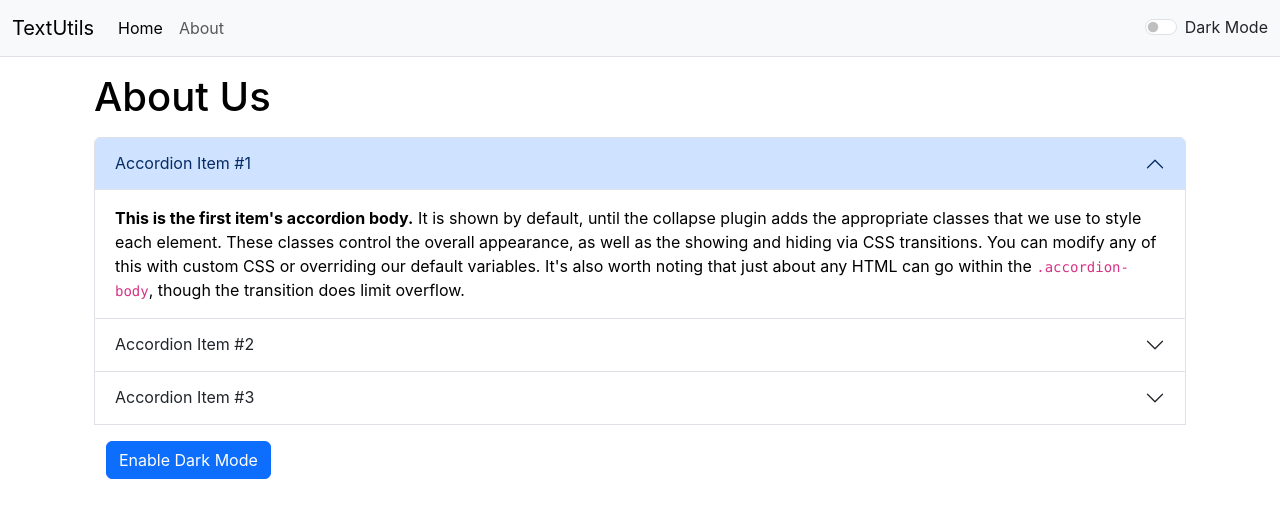
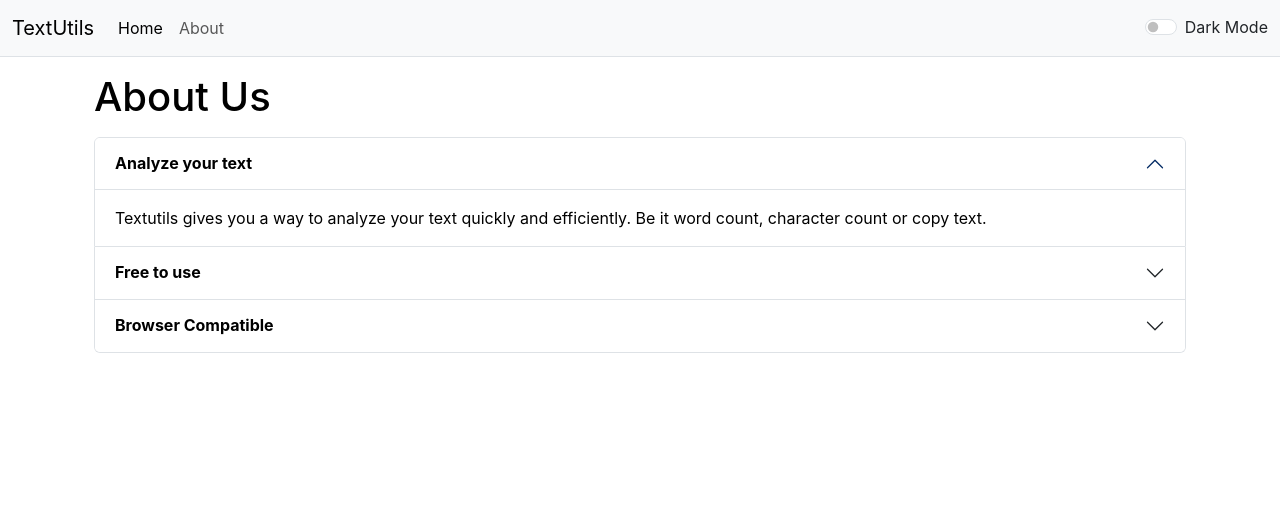
Before and after one commit to argha-paul-2002/TextUtils-App-React, a React (Create React App) app: page /about in a window 1280 px wide. Shown: the top 518 px of the page. Built offline with nearby package versions, Linux system fonts and the light colour scheme.

Commit message:
About and home has been modified

```diff
--- a/src/App.js
+++ b/src/App.js
@@ -5,14 +5,14 @@ import About from "./components/About";
 import Navbar from "./components/Navbar";
 import TextForm from "./components/TextForm";
 import Alert from "./components/Alert";
-import { createRoot } from "react-dom/client";
+// import { createRoot } from "react-dom/client";
 import { BrowserRouter } from 'react-router-dom'
 import {
-  createBrowserRouter,
-  RouterProvider,
+  // createBrowserRouter,
+  // RouterProvider,
   Route,
   Routes,
-  Link,
+  // Link,
 } from "react-router-dom";
 
 function App() {
@@ -72,7 +72,7 @@ function App() {
       <Alert alert={alert} />
       <div className="container">
         <Routes>
-            <Route exact path="/" element={<TextForm showAlert={showAlert}  mode={mode}/>}></Route>
+            <Route exact path="/" element={<TextForm showAlert={showAlert} heading="Enter your text here"  mode={mode}/>}></Route>
             <Route exact path="/about" element={<About mode={mode}/>}></Route>
         </Routes>
       </div>
--- a/src/components/About.js
+++ b/src/components/About.js
@@ -1,100 +1,74 @@
 import React from "react";
 import { useState } from "react";
 
-export default function About() {
+export default function About(props) {
+
+    // const [myStyle,setMyStyle] = useState({
+    //     color:'black',
+    //     backgroundColor: 'white'
+    // })
+
+    let myStyle = {
+        borderRadius: '20px',
+        color: props.mode === 'dark'?'white':'black',
+        backgroundColor: props.mode === 'dark'?'#585858':'white'
+    }
+    let mybStyle = {
+        color: props.mode === 'dark'?'white':'black',
+        backgroundColor: props.mode === 'dark'?'rgb(131 131 131)':'white'
+    }
+    let mytStyle = {
+        color: props.mode === 'dark'?'black':'black',
+        backgroundColor: props.mode === 'dark'?'#b7b7b7':'white'
+    }
 
 
-    const [myStyle,setMyStyle] = useState({
-        color:'black',
-        backgroundColor: 'white'
-    })
-const [btntext, setBtnText] = useState("Enable Dark Mode");
-
-    const toggleStyle =()=>{
-        if(myStyle.color === 'black'){
-            setMyStyle({
-                color:'white',
-                backgroundColor: 'grey'
-            })
-            setBtnText("Enable Light Mode")
-        }
-        else{
-            setMyStyle({
-                color:'black',
-                backgroundColor: 'white'
-            })
-            setBtnText("Enable Dark Mode")
-        }
-
-    }
-
 return (
-<div className="container" style={myStyle}>
+<div className="container pb-3" style={myStyle}>
     <h1 className="my-3">About Us</h1>
     <div className="accordion" id="accordionExample" style={myStyle}>
-        <div className="accordion-item" style={myStyle}>
+        <div className="accordion-item" style={mytStyle}>
             <h2 className="accordion-header">
                 <button className="accordion-button" type="button" data-bs-toggle="collapse" data-bs-target="#collapseOne"
-                    aria-expanded="true" aria-controls="collapseOne">
-                    Accordion Item #1
+                    aria-expanded="true" aria-controls="collapseOne" style={mybStyle}>
+                    <strong>Analyze your text</strong>
                 </button>
             </h2>
             <div id="collapseOne" className="accordion-collapse collapse show" data-bs-parent="#accordionExample">
                 <div className="accordion-body" >
-                    <strong>This is the first item's accordion body.</strong> It is
-                    shown by default, until the collapse plugin adds the appropriate
-                    classes that we use to style each element. These classes control
-                    the overall appearance, as well as the showing and hiding via CSS
-                    transitions. You can modify any of this with custom CSS or
-                    overriding our default variables. It's also worth noting that just
-                    about any HTML can go within the <code>.accordion-body</code>,
-                    though the transition does limit overflow.
+                Textutils gives you a way to analyze your text quickly and efficiently. Be it word count, character count or copy text.
                 </div>
             </div>
         </div>
-        <div className="accordion-item" style={myStyle}>
+        <div className="accordion-item" style={mytStyle}>
             <h2 className="accordion-header">
                 <button className="accordion-button collapsed" type="button" data-bs-toggle="collapse"
-                    data-bs-target="#collapseTwo" aria-expanded="false" aria-controls="collapseTwo">
-                    Accordion Item #2
+                    data-bs-target="#collapseTwo" aria-expanded="false" aria-controls="collapseTwo" style={mybStyle}>
+                    <strong>Free to use</strong>
                 </button>
             </h2>
             <div id="collapseTwo" className="accordion-collapse collapse" data-bs-parent="#accordionExample">
                 <div className="accordion-body">
-                    <strong>This is the second item's accordion body.</strong> It is
-                    hidden by default, until the collapse plugin adds the appropriate
-                    classes that we use to style each element. These classes control
-                    the overall appearance, as well as the showing and hiding via CSS
-                    transitions. You can modify any of this with custom CSS or
-                    overriding our default variables. It's also worth noting that just
-                    about any HTML can go within the <code>.accordion-body</code>,
-                    though the transition does limit overflow.
+                TextUtils is a free character counter tool that provides instant character count & word count statistics for a given text. TextUtils reports the number of words and characters. Thus it is suitable for writing text with word/ character limit.
                 </div>
             </div>
         </div>
-        <div className="accordion-item" style={myStyle}>
+        <div className="accordion-item" style={mytStyle}>
             <h2 className="accordion-header">
                 <button className="accordion-button collapsed" type="button" data-bs-toggle="collapse"
-                    data-bs-target="#collapseThree" aria-expanded="false" aria-controls="collapseThree">
-                    Accordion Item #3
+                    data-bs-target="#collapseThree" aria-expanded="false" aria-controls="collapseThree" style={mybStyle}>
+                    <strong>Browser Compatible</strong>
                 </button>
             </h2>
             <div id="collapseThree" className="accordion-collapse collapse" data-bs-parent="#accordionExample">
                 <div className="accordion-body">
-                    <strong>This is the third item's accordion body.</strong> It is
-                    hidden by default, until the collapse plugin adds the appropriate
-                    classes that we use to style each element. These classes control
-                    the overall appearance, as well as the showing and hiding via CSS
-                    transitions. You can modify any of this with custom CSS or
-                    overriding our default variables. It's also worth noting that just
-                    about any HTML can go within the <code>.accordion-body</code>,
-                    though the transition does limit overflow.
+                This word counter software works in any web browsers such as Chrome, Firefox, Internet Explorer, Safari, Opera. It suits to count characters in facebook, blog, books, excel document, pdf document, essays, etc.
                 </div>
             </div>
         </div>
-        <div className="container">
-        <button onClick={toggleStyle} type="button" className="my-3 btn btn-primary">{btntext}</button>
-        </div>
+        {/* <div className="container">
+            <button onClick={toggleStyle} type="button" className="my-3 btn btn-primary">{btntext}</button>
+        </div> */}
     </div>
 </div>
 );
--- a/src/components/TextForm.js
+++ b/src/components/TextForm.js
@@ -45,15 +45,15 @@ return (
     <textarea className="form-control" value={text} onChange={handleOnChange} style={{backgroundColor: props.mode === 'dark'?'#c5c5c5':'white'}} id="myBox" cols="30" rows="10">
     </textarea>
   </div>
-  <button className="btn btn-primary mx-2" onClick={handleUpClick}>Convert to Uppercase</button>
-  <button className="btn btn-primary mx-2" onClick={handleLowerClick}>Convert to Lowercase</button>
-  <button className="btn btn-primary mx-2" onClick={handleExtraSpaces}>Remove Extra Spaces</button>
-  <button className="btn btn-primary mx-2" onClick={handleCopy}>Copy Text</button>
-  <button className="btn btn-primary mx-2" onClick={clearClick}>Clear Text</button>
+  <button className="btn btn-primary mx-2 my-2" onClick={handleUpClick}>Convert to Uppercase</button>
+  <button className="btn btn-primary mx-2 my-2" onClick={handleLowerClick}>Convert to Lowercase</button>
+  <button className="btn btn-primary mx-2 my-2" onClick={handleExtraSpaces}>Remove Extra Spaces</button>
+  <button className="btn btn-primary mx-2 my-2" onClick={handleCopy}>Copy Text</button>
+  <button className="btn btn-primary mx-2 my-2" onClick={clearClick}>Clear Text</button>
 
   <div className="container">
     <h2>Results</h2>
-    <p>Total {text.split(" ").length} words and {text.length} character</p>
+    <p>Total {text.split(" ").filter((element)=>{return element.length!==0}).length} words and {text.length} character</p>
     <p>{0.08 * text.split(" ").length} Minutes read</p>
     <h2>Preview</h2>
     <p>{text.length > 0?text:'Enter something in the above textbox to preview it here'}</p>
```
